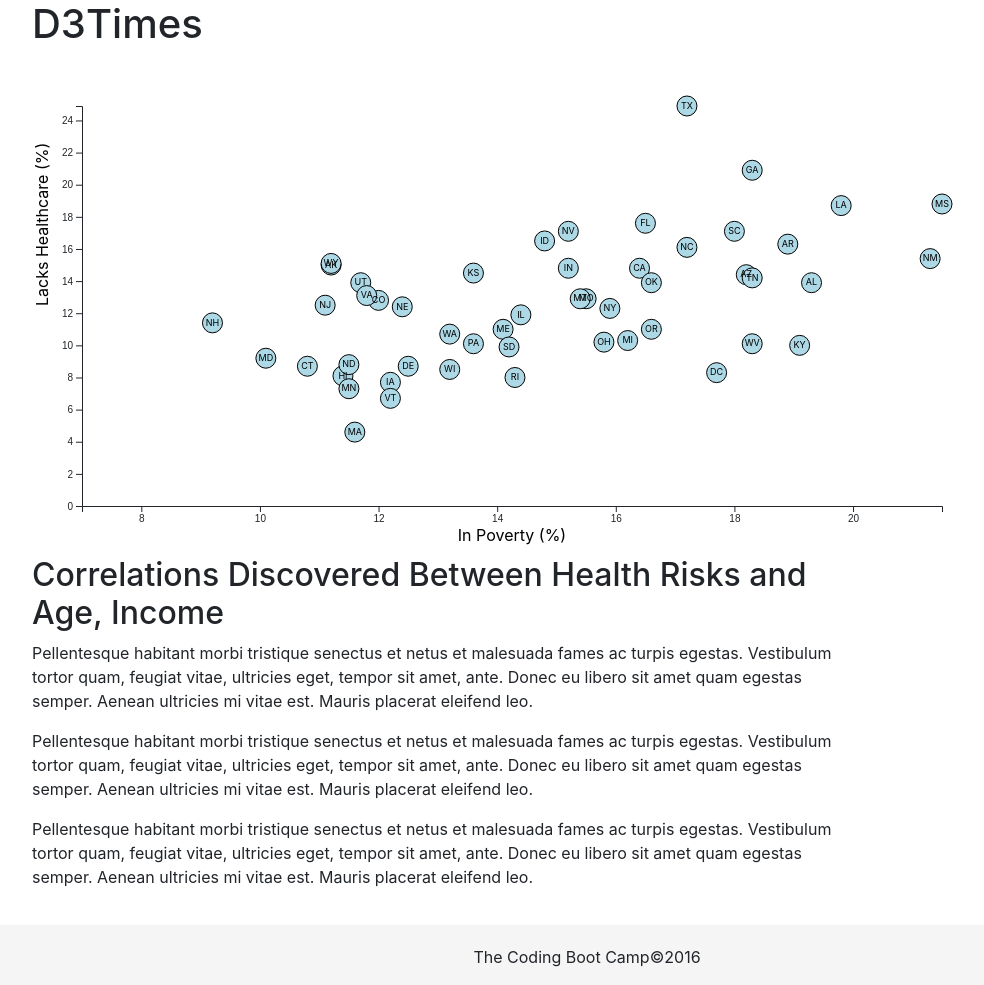
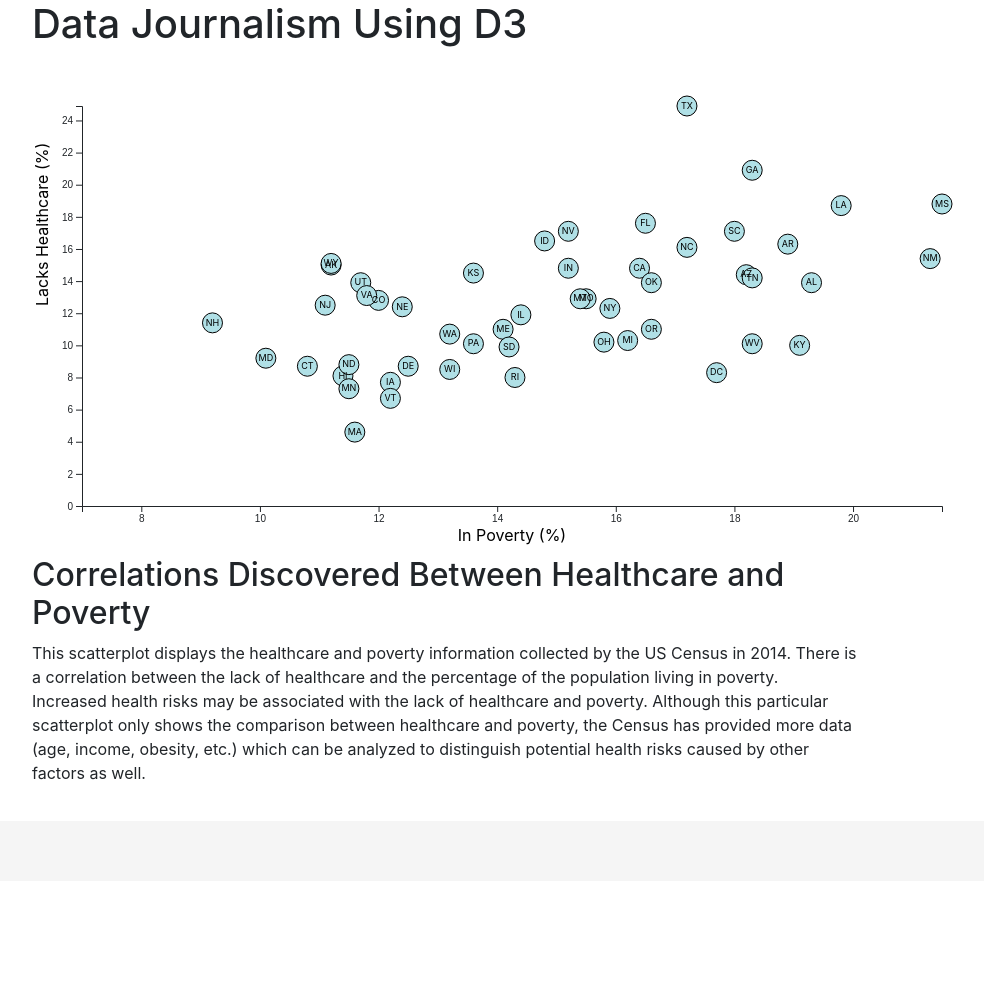
Before and after one commit to meeraranee/D3-Challenge, a plain HTML site: page D3_data_journalism/index.html in a window 1280 px wide. Shown: the whole page, without its empty margins (53-1037 px from the left). After the commit the page ends 881 px from the top, so only its background shows below. Drawn offline with nearby package versions, Linux system fonts and the light colour scheme.

Commit message:
final commit

```diff
--- a/D3_data_journalism/index.html
+++ b/D3_data_journalism/index.html
@@ -3,7 +3,7 @@
 
 <head>
   <meta charset="UTF-8">
-  <title>D3Times</title>
+  <title>Data Journalism and D3</title>
   <link rel="stylesheet" href="https://stackpath.bootstrapcdn.com/bootstrap/4.1.3/css/bootstrap.min.css" integrity="sha384-MCw98/SFnGE8fJT3GXwEOngsV7Zt27NXFoaoApmYm81iuXoPkFOJwJ8ERdknLPMO" crossorigin="anonymous">
   <link rel="stylesheet" href="css/style.css">
   <link rel="stylesheet" href="css/d3Style.css">
@@ -14,7 +14,7 @@
   <div class="container">
     <div class="row">
       <div class="col-xs-12 col-md-12">
-        <h1>D3Times</h1>
+        <h1>Data Journalism Using D3</h1>
       </div>
     </div>
     <div class="row">
@@ -27,18 +27,13 @@
     <div class="row">
       <div class="col-xs-12  col-md-9">
         <div class="article">
-          <h2>Correlations Discovered Between Health Risks and Age, Income</h2>
-          <p>Pellentesque habitant morbi tristique senectus et netus et malesuada fames ac turpis egestas. Vestibulum tortor
-            quam, feugiat vitae, ultricies eget, tempor sit amet, ante. Donec eu libero sit amet quam egestas semper. Aenean
-            ultricies mi vitae est. Mauris placerat eleifend leo.</p>
-
-          <p>Pellentesque habitant morbi tristique senectus et netus et malesuada fames ac turpis egestas. Vestibulum tortor
-            quam, feugiat vitae, ultricies eget, tempor sit amet, ante. Donec eu libero sit amet quam egestas semper. Aenean
-            ultricies mi vitae est. Mauris placerat eleifend leo.</p>
-
-          <p>Pellentesque habitant morbi tristique senectus et netus et malesuada fames ac turpis egestas. Vestibulum tortor
-            quam, feugiat vitae, ultricies eget, tempor sit amet, ante. Donec eu libero sit amet quam egestas semper. Aenean
-            ultricies mi vitae est. Mauris placerat eleifend leo.</p>
+          <h2>Correlations Discovered Between Healthcare and Poverty</h2>
+          <p>This scatterplot displays the healthcare and poverty information collected by the US Census in 2014.
+            There is a correlation between the lack of healthcare and the percentage of the population living in poverty.
+            Increased health risks may be associated with the lack of healthcare and poverty. Although this particular scatterplot only
+            shows the comparison between healthcare and poverty, the Census has provided more data (age, income, obesity, etc.) which can be analyzed
+            to distinguish potential health risks caused by other factors as well.
+          </p>
         </div>
       </div>
     </div>
@@ -46,7 +41,7 @@
 
   <!-- Footer-->
   <div id="footer">
-    <p>The Coding Boot Camp&copy;2016</p>
+    <!-- <p>The Coding Boot Camp&copy;2016</p> -->
   </div>
   <script src="https://code.jquery.com/jquery-3.3.1.slim.min.js" integrity="sha384-q8i/X+965DzO0rT7abK41JStQIAqVgRVzpbzo5smXKp4YfRvH+8abtTE1Pi6jizo" crossorigin="anonymous"></script>
   <script src="https://cdnjs.cloudflare.com/ajax/libs/popper.js/1.14.3/umd/popper.min.js" integrity="sha384-ZMP7rVo3mIykV+2+9J3UJ46jBk0WLaUAdn689aCwoqbBJiSnjAK/l8WvCWPIPm49" crossorigin="anonymous"></script>
--- a/D3_data_journalism/js/app.js
+++ b/D3_data_journalism/js/app.js
@@ -67,7 +67,7 @@ d3.csv("data/data.csv").then(function(censusData) {
         .attr("cx", d => xScale(d.poverty))
         .attr("cy", d => yScale(d.healthcare))
         .attr("r", "10")
-        .attr("fill", "lightblue")
+        .attr("fill", "powderblue")
         .attr("stroke-width", "1")
         .attr("stroke", "black");
 
```
